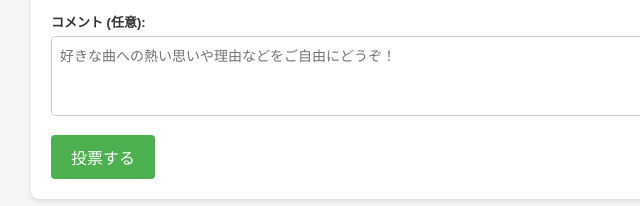
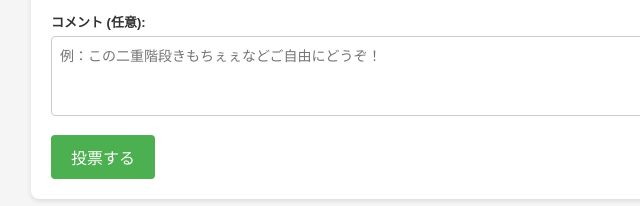
Before and after one commit to amakasa0302/NINKITOUHYOU, a plain HTML site: page index.html in a window 1280 px wide. Shown: the part 974-1180 px from the top of the page, 159-799 px from the left. Drawn offline with Linux system fonts and the light colour scheme.

Commit message:
Add files via upload

```diff
--- a/index.html
+++ b/index.html
@@ -103,7 +103,7 @@
 
       <div class="form-group">
         <label for="comment">コメント (任意):</label>
-        <textarea id="comment" placeholder="好きな曲への熱い思いや理由などをご自由にどうぞ！"></textarea>
+        <textarea id="comment" placeholder="例：この二重階段きもちぇぇなどご自由にどうぞ！"></textarea>
       </div>
 
       <button type="button" onclick="submitVote()">投票する</button>
```
